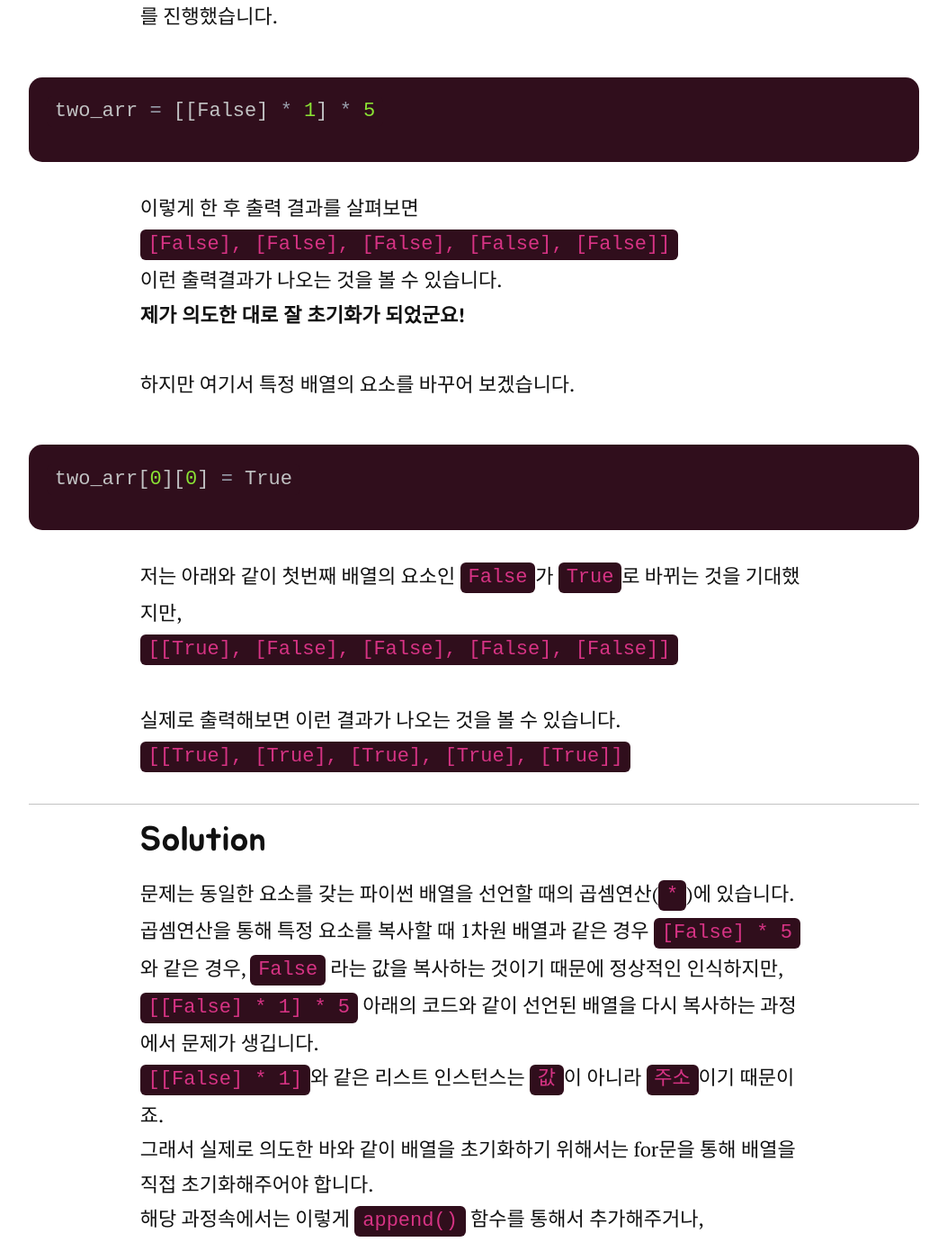
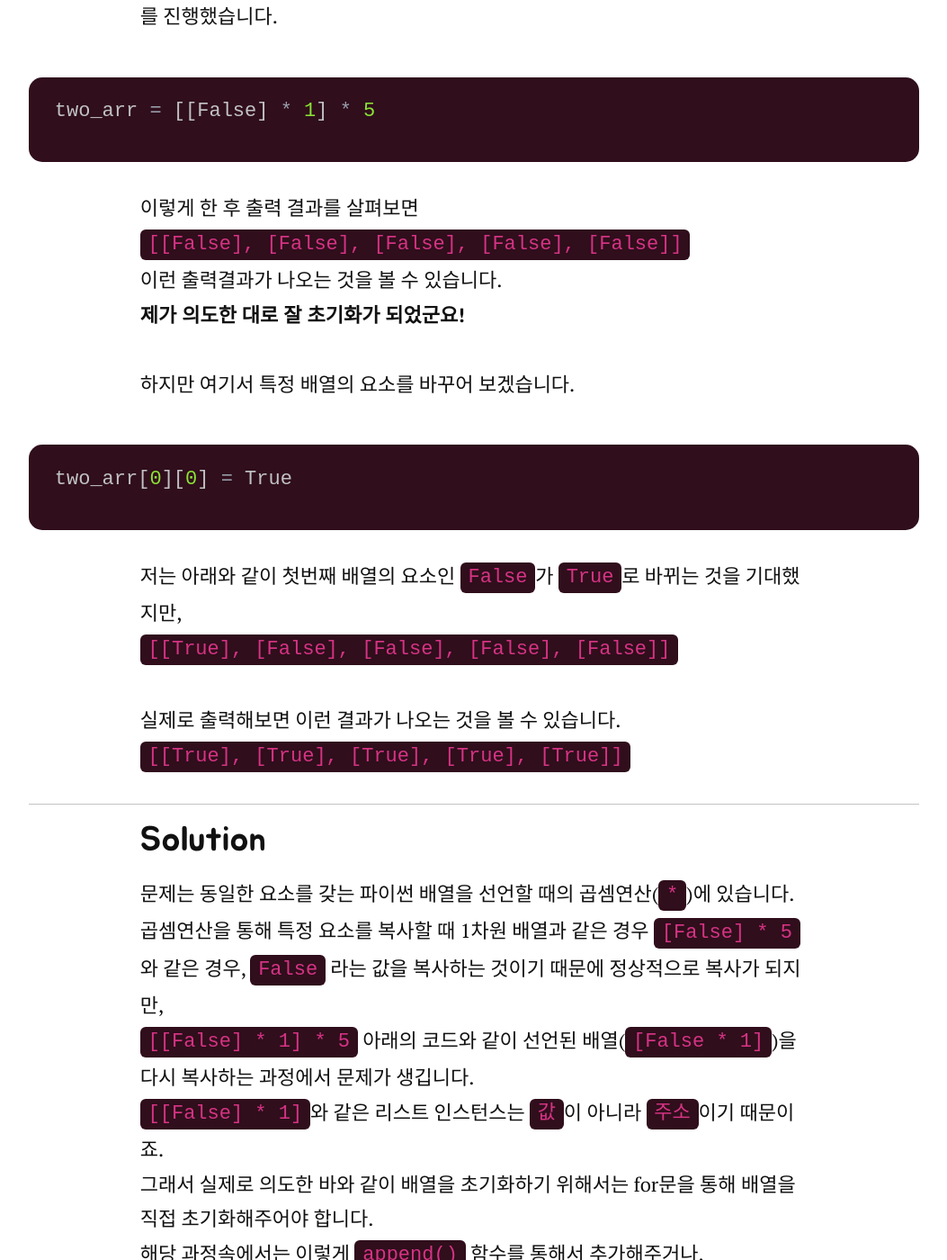
Before and after one commit to YangTaeyoung/YangTaeyoung.github.io, a Jekyll site: the page built from _posts/2022-03-02-2차원-배열-초기화-시-주의할-점.markdown, in a window 1280 px wide and 1400 px high, scrolled down 1136 px. Shown: the whole window at 90% size, without its empty margins (113-1166 px from the left). Built offline with Jekyll 4.4.1, drawn with Linux system fonts in a browser that asks for light colours; nearby versions of some CDN libraries; some web fonts are replaced; comment, search, counter and statistics services are not loaded.

Commit message:
Update 2022-03-02-2차원-배열-초기화-시-주의할-점.markdown

```diff
--- a/_posts/2022-03-02-2차원-배열-초기화-시-주의할-점.markdown
+++ b/_posts/2022-03-02-2차원-배열-초기화-시-주의할-점.markdown
@@ -21,7 +21,7 @@
 {%- endhighlight -%}
 이렇게 한 후 출력 결과를 살펴보면
 <br>
-`[False], [False], [False], [False], [False]]`
+`[[False], [False], [False], [False], [False]]`
 <br>
 이런 출력결과가 나오는 것을 볼 수 있습니다.
 <br>
@@ -45,9 +45,9 @@ two_arr[0][0] = True
 
 문제는 동일한 요소를 갖는 파이썬 배열을 선언할 때의 곱셈연산(`*`)에 있습니다.
 <br>
-곱셈연산을 통해 특정 요소를 복사할 때 1차원 배열과 같은 경우 `[False] * 5`와 같은 경우, `False` 라는 값을 복사하는 것이기 때문에 정상적인 인식하지만,
+곱셈연산을 통해 특정 요소를 복사할 때 1차원 배열과 같은 경우 `[False] * 5`와 같은 경우, `False` 라는 값을 복사하는 것이기 때문에 정상적으로 복사가 되지만,
 <br>
-`[[False] * 1] * 5` 아래의 코드와 같이 선언된 배열을 다시 복사하는 과정에서 문제가 생깁니다.
+`[[False] * 1] * 5` 아래의 코드와 같이 선언된 배열(`[False * 1]`)을 다시 복사하는 과정에서 문제가 생깁니다.
 <br>
 `[[False] * 1]`와 같은 리스트 인스턴스는 `값`이 아니라 `주소`이기 때문이죠.
 <br>
```
